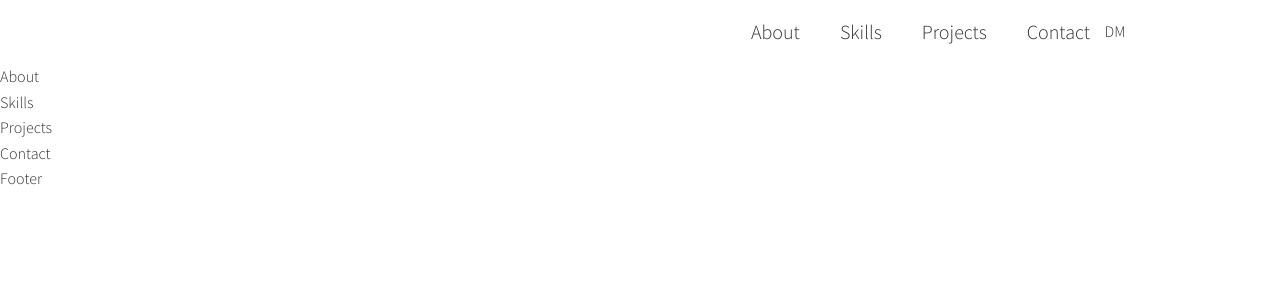
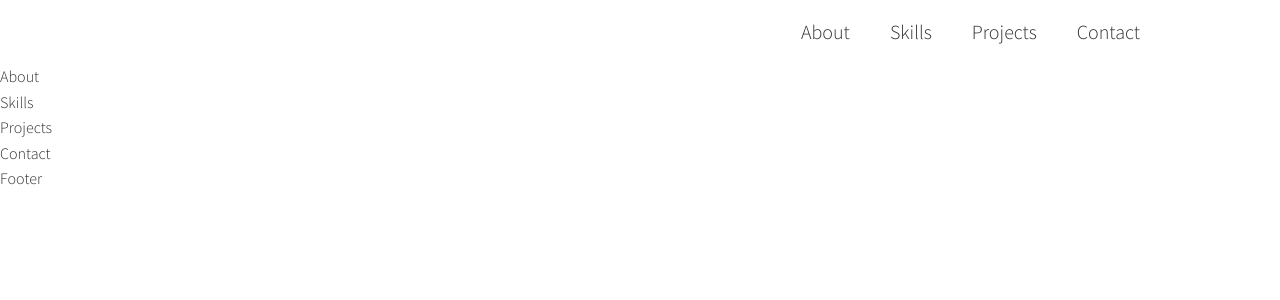
Before and after one commit to markjager13/next-portfolio, a Next.js app: page / in a window 1280 px wide. Shown: the top 300 px of the page. Built offline with nearby package versions, Linux system fonts and the light colour scheme.

Commit message:
removed dark mode toggle, reverted header/navbar back to flexbox

```diff
--- a/components/Header.js
+++ b/components/Header.js
@@ -1,8 +1,11 @@
-import React from 'react'
+import React, { useState } from 'react'
 import Link from 'next/link'
-import { StyledHeader, StyledNav, NavToggle, NavToggleLabel, NavIcon, NavLinks, NavLink, DarkMode } from './styles/Header.styled'
+import { StyledHeader, StyledNav, NavToggle, NavToggleLabel, NavIcon, NavLinks, NavLink } from './styles/Header.styled'
+
+
 
 const Header = () => {
+
   return (
     <StyledHeader>
         <StyledNav>
@@ -32,9 +35,6 @@ const Header = () => {
                     </Link>
                 </li>
             </NavLinks>
-            <DarkMode>
-                DM
-            </DarkMode>
         </StyledNav>
     </StyledHeader>
   )
--- a/components/styles/Header.styled.js
+++ b/components/styles/Header.styled.js
@@ -11,23 +11,16 @@ export const StyledHeader = styled.header`
 `;
 
 export const StyledNav = styled.nav`
-    display: grid;
-    grid-template-columns: 50px 1fr 50px;
 
     @media (min-width: 48em) {
-        /*
         display: flex;
         justify-content: flex-end;
         align-items: center;
-        */
-        display: grid;
-        grid-template-columns: 1fr 1fr 50px;
     }
 `;
 
 export const NavToggle = styled.input`
     display: none;
-    grid-column: 0;
 
     &:checked ~ ul {
         opacity: 1;
@@ -56,7 +49,6 @@ export const NavToggleLabel = styled.label`
     position: relative;
     cursor: pointer;
     display: inline-block;
-    grid-column: 1;
 
     @media (min-width: 48em) {
         display: none;
@@ -99,13 +91,11 @@ export const NavLinks = styled.ul`
     visibility: hidden;
     max-height: 0;
     transition: max-height 0.2s ease-out;
-    grid-column: 1;
 
     @media (min-width: 48em) {
         opacity: 1;
         visibility: visible;
         max-height: none;
-        grid-column: 2 / 3;
         display: flex;
         justify-content: flex-end;
         align-items: center;
@@ -154,18 +144,3 @@ export const NavLink = styled.a`
         }
     }
 `;
-
-export const DarkMode = styled.div`
-    grid-column: 3;
-    grid-row: 1;
-    display: flex;
-    justify-content: center;
-    align-items: center;
-
-    @media (min-width: 48em) {
-        grid-column: 3;
-        display: flex;
-        justify-content: center;
-        align-items: center;
-    }
-`;
```
